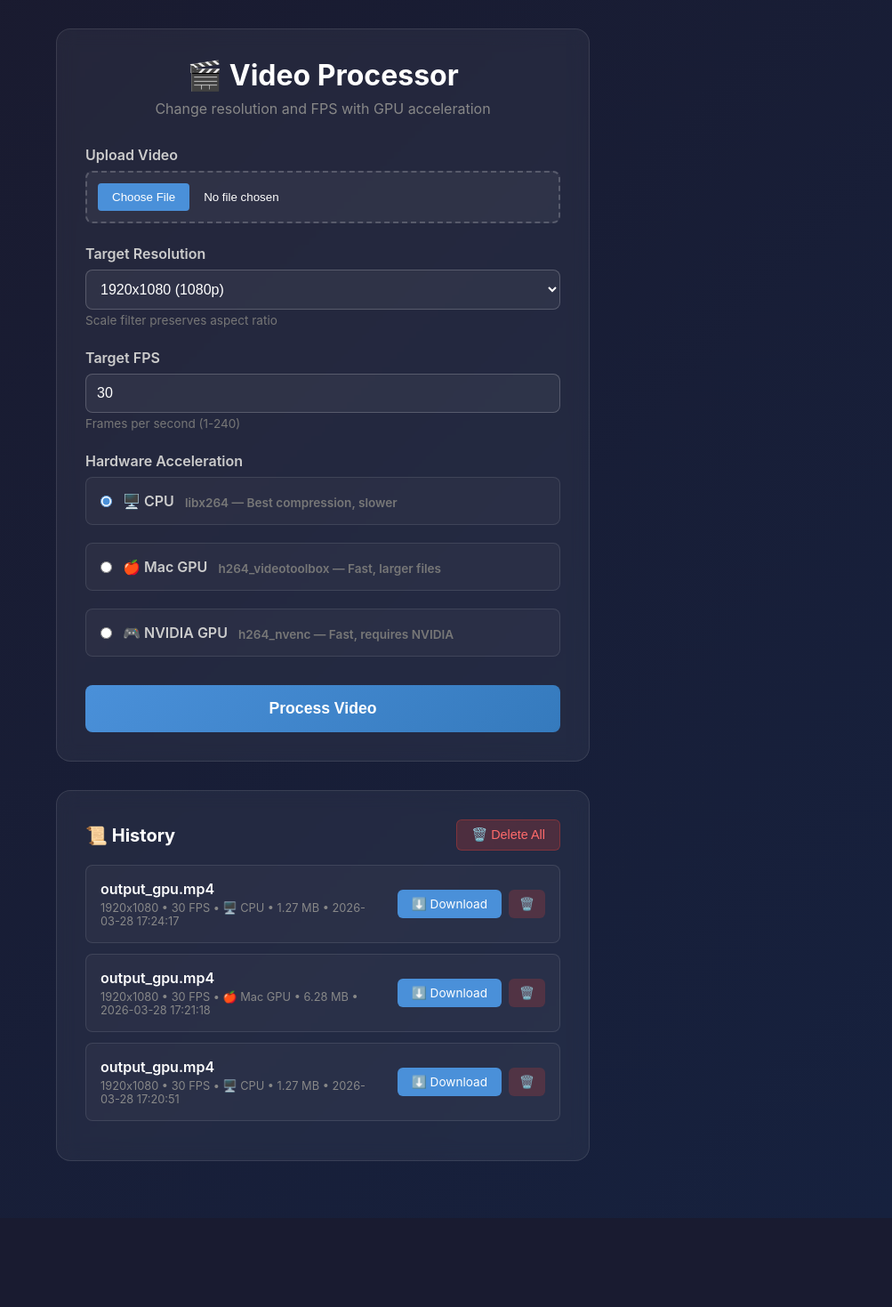
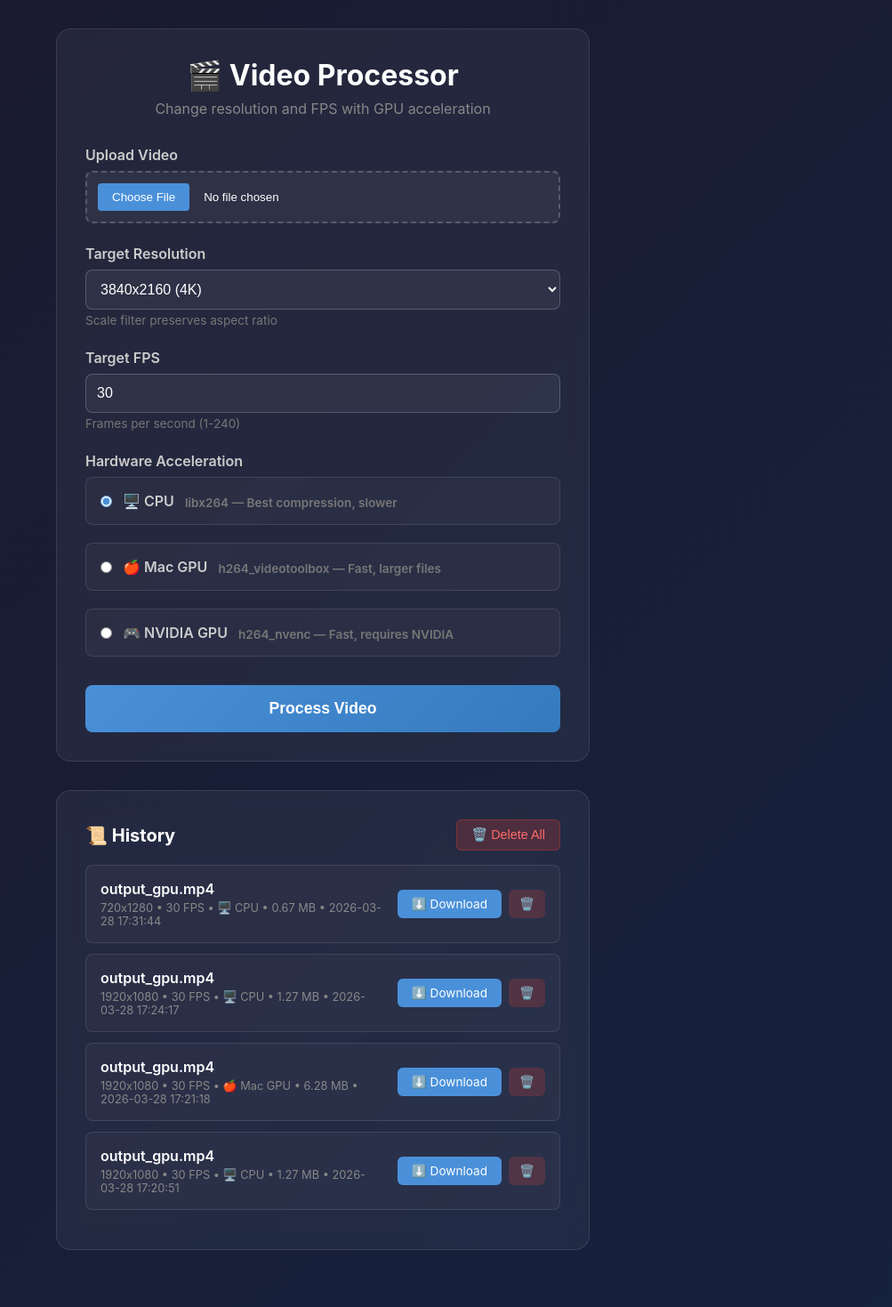
Before and after one commit to justinham/videoConv, a Flask app: page / in a window 1280 px wide. Shown: the whole page at 89% size, without its empty margins (277-1280 px from the left). Before the commit the page ends 1369 px from the top, so only its background shows below. Run offline with Flask 2, Linux system fonts and the light colour scheme; some libraries are stand-ins or nearby versions.

Commit message:
Add 4K options for both landscape and portrait

```diff
--- a/history.json
+++ b/history.json
@@ -1 +1 @@
-[{"output_file": "72fa1486-6c08-4f26-bacd-fd7b830c1681_output.mp4", "original_name": "output_gpu.mp4", "resolution": "1920x1080", "fps": 30, "hardware": "cpu", "timestamp": "2026-03-28T17:24:17.779721", "size": 1332644}, {"output_file": "6b4c0656-97ba-4660-8f08-e6bc2ea5e01d_output.mp4", "original_name": "output_gpu.mp4", "resolution": "1920x1080", "fps": 30, "hardware": "mac", "timestamp": "2026-03-28T17:21:18.095230", "size": 6589878}, {"output_file": "d3e466e1-506e-42ee-a22b-0b6badb29be8_output.mp4", "original_name": "output_gpu.mp4", "resolution": "1920x1080", "fps": 30, "hardware": "cpu", "timestamp": "2026-03-28T17:20:51.178517", "size": 1332644}]
+[{"output_file": "1662f1e3-7950-4664-a11c-249fa5f7d44c_output.mp4", "original_name": "output_gpu.mp4", "resolution": "720x1280", "fps": 30, "hardware": "cpu", "timestamp": "2026-03-28T17:31:44.119259", "size": 707056}, {"output_file": "72fa1486-6c08-4f26-bacd-fd7b830c1681_output.mp4", "original_name": "output_gpu.mp4", "resolution": "1920x1080", "fps": 30, "hardware": "cpu", "timestamp": "2026-03-28T17:24:17.779721", "size": 1332644}, {"output_file": "6b4c0656-97ba-4660-8f08-e6bc2ea5e01d_output.mp4", "original_name": "output_gpu.mp4", "resolution": "1920x1080", "fps": 30, "hardware": "mac", "timestamp": "2026-03-28T17:21:18.095230", "size": 6589878}, {"output_file": "d3e466e1-506e-42ee-a22b-0b6badb29be8_output.mp4", "original_name": "output_gpu.mp4", "resolution": "1920x1080", "fps": 30, "hardware": "cpu", "timestamp": "2026-03-28T17:20:51.178517", "size": 1332644}]
--- a/templates/index.html
+++ b/templates/index.html
@@ -33,12 +33,14 @@
                 <label>Target Resolution</label>
                 <select name="resolution" id="resolution" required>
                     <optgroup label="📺 Landscape (16:9)">
+                        <option value="3840x2160">3840x2160 (4K)</option>
                         <option value="1920x1080">1920x1080 (1080p)</option>
                         <option value="1280x720">1280x720 (720p)</option>
                         <option value="854x480">854x480 (480p)</option>
                         <option value="640x360">640x360 (360p)</option>
                     </optgroup>
                     <optgroup label="📱 Portrait (9:16)">
+                        <option value="2160x3840">2160x3840 (4K)</option>
                         <option value="1080x1920">1080x1920 (1080p)</option>
                         <option value="720x1280">720x1280 (720p)</option>
                         <option value="480x854">480x854 (480p)</option>
```
Also changed, not shown: 1 other file.
